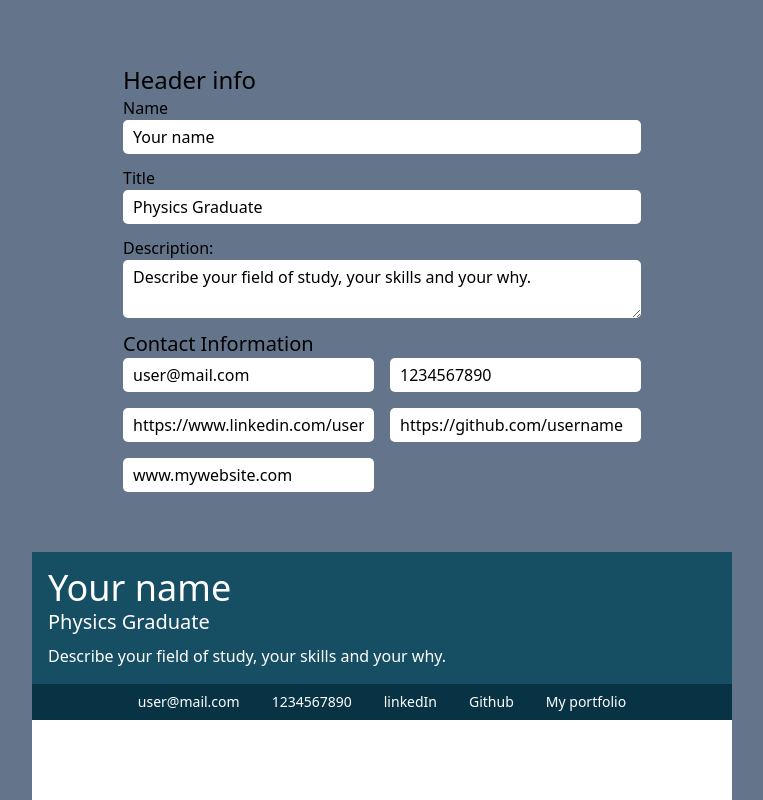
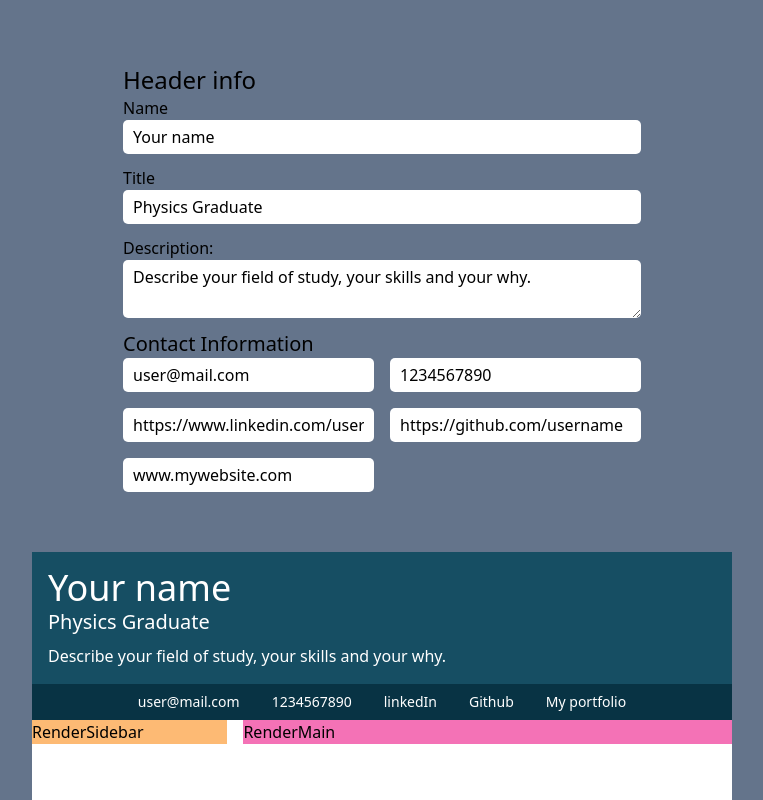
Before and after one commit to iaaron-xyz/cv-application, a React (Create React App) app: page / in a window 1280 px wide. Shown: the top 800 px of the page, without its empty margins (258-1021 px from the left). Built offline with nearby package versions, Linux system fonts and the light colour scheme.

Commit message:
create render sections for sidebar and main

```diff
--- /dev/null
+++ b/src/components/RenderMain.js
@@ -0,0 +1,9 @@
+import React from 'react'
+
+const RenderMain = () => {
+  return (
+    <div className="render-main bg-pink-400 row-span-full">RenderMain</div>
+  )
+}
+
+export default RenderMain
--- a/src/components/RenderSection.js
+++ b/src/components/RenderSection.js
@@ -1,10 +1,16 @@
 import HeaderRender from "./RenderHeader"
+import RenderMain from "./RenderMain"
+import RenderSidebar from "./RenderSidebar"
 
 
 const RenderSection = ({ data }) => {
   return (
     <div className="render-section bg-white">
       <HeaderRender data={data} />
+      <div className="render-main-content">
+        <RenderSidebar />
+        <RenderMain />
+      </div>
     </div>
 
   )
--- /dev/null
+++ b/src/components/RenderSidebar.js
@@ -0,0 +1,9 @@
+import React from 'react'
+
+const RenderSidebar = () => {
+  return (
+    <div className="render-sidebar bg-orange-300 row-span-full">RenderSidebar</div>
+  )
+}
+
+export default RenderSidebar
--- a/src/index.css
+++ b/src/index.css
@@ -21,6 +21,14 @@
         min-width: 700px;
         max-width: 700px;
         min-height: 1020px;
+    }
+
+    /* Render section styles */
+    .render-main-content {
+        display: grid;
+        grid-template-columns: 2fr 5fr;
+        grid-template-rows: auto;
+        gap: 1rem;
     }
 
     /* Form Styles */
```
